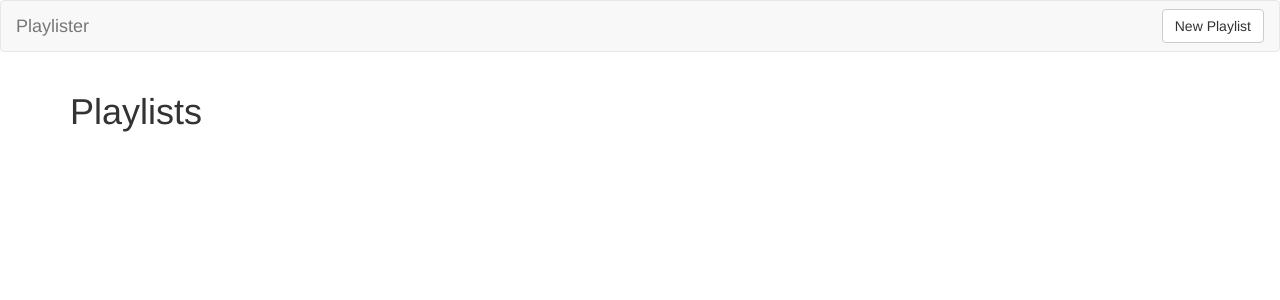
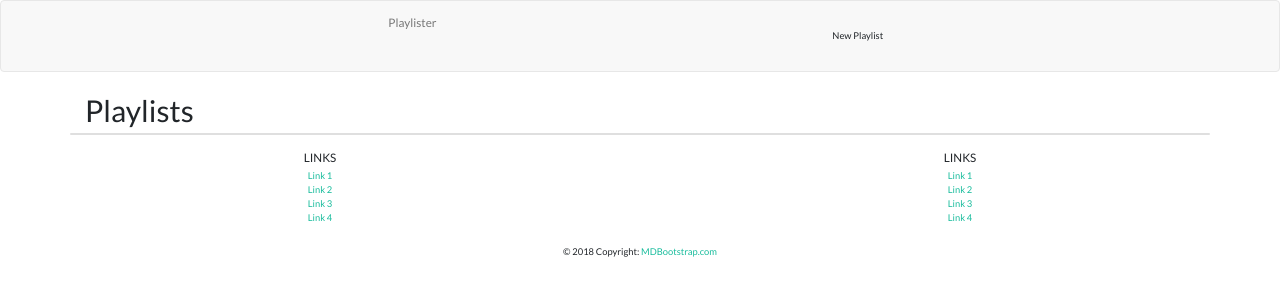
Before and after one commit to anbellouzi/playlist, a Flask app: page / in a window 1280 px wide. Shown: the top 300 px of the page. Run offline with Flask 2, Linux system fonts and the light colour scheme; data that the repository does not hold is empty; some libraries are stand-ins or nearby versions.

Commit message:
added created_at, footer, and bootstrap theme

```diff
--- a/app.py
+++ b/app.py
@@ -2,6 +2,8 @@ from flask import Flask, render_template, request, redirect, url_for
 from pymongo import MongoClient
 from bson.objectid import ObjectId
 import os
+from datetime import datetime
+
 
 
 client = MongoClient()
@@ -30,8 +32,9 @@ def playlists_submit():
         'title': request.form.get('title'),
         'description': request.form.get('description'),
         'videos': request.form.get('videos').split(),
-        'rating': request.form.get('rating')
+        'created_at': datetime.now()
     }
+    print(playlist)
     playlist_id = playlists.insert_one(playlist).inserted_id
     return redirect(url_for('playlists_show', playlist_id=playlist_id))
 
@@ -80,7 +83,12 @@ def comments_new():
     comment_id = comments.insert_one(comment).inserted_id
     return redirect(url_for('playlists_show', playlist_id=request.form.get('playlist_id')))
 
-
+@app.route('/playlists/comments/<comment_id>', methods=['POST'])
+def comments_delete(comment_id):
+    """Action to delete a comment."""
+    comment = comments.find_one({'_id': ObjectId(comment_id)})
+    comments.delete_one({'_id': ObjectId(comment_id)})
+    return redirect(url_for('playlists_show', playlist_id=comment.get('playlist_id')))
 
 host = os.environ.get('MONGODB_URI', 'mongodb://localhost:27017/Playlister')
 client = MongoClient(host=f'{host}?retryWrites=false')
--- a/templates/base.html
+++ b/templates/base.html
@@ -7,6 +7,8 @@
     <title>Playlister</title>
     <!-- Latest compiled and minified CSS -->
     <link rel='stylesheet' href='https://maxcdn.bootstrapcdn.com/bootstrap/3.3.7/css/bootstrap.min.css'>
+    <link rel='stylesheet' href='https://bootswatch.com/4/flatly/bootstrap.min.css'>
+
 </head>
 <body>
     {% include 'partials/navbar.html' %}
@@ -17,4 +19,34 @@
     <!-- Latest compiled and minified JavaScript -->
     <script src='https://maxcdn.bootstrapcdn.com/bootstrap/3.3.7/js/bootstrap.min.js'></script>
 </body>
+
+<!-- Footer -->
+<footer class='page-footer font-small blue pt-4'>
+    <div class='container-fluid text-center'>
+         <div class='row'>
+         <hr class='clearfix w-100 d-md-none pb-3'>
+         <div class='col-md-6 mb-md-0 mb-3'>
+             <h5 class='text-uppercase'>Links</h5>
+             <ul class='list-unstyled'>
+                 <li><a href='#!'>Link 1</a></li>
+                 <li><a href='#!'>Link 2</a></li>
+                 <li><a href='#!'>Link 3</a></li>
+                 <li><a href='#!'>Link 4</a></li>
+             </ul>
+         </div>
+         <div class='col-md-6 mb-md-0 mb-3'>
+             <h5 class='text-uppercase'>Links</h5>
+             <ul class='list-unstyled'>
+                 <li><a href='#!'>Link 1</a></li>
+                 <li><a href='#!'>Link 2</a></li>
+                 <li><a href='#!'>Link 3</a></li>
+                 <li><a href='#!'>Link 4</a></li>
+             </ul>
+         </div>
+         </div>
+    </div>
+    <div class='footer-copyright text-center py-3'>© 2018 Copyright:
+       <a href='https://mdbootstrap.com/education/bootstrap/'> MDBootstrap.com</a>
+    </div>
+</footer>
 </html>
--- a/templates/partials/comment.html
+++ b/templates/partials/comment.html
@@ -4,5 +4,9 @@
     <div class='card-block'>
         <h4 class='card-title'>{{ comment.title }}</h4>
         <p class='card-text'>{{ comment.content }}</p>
+        <!-- Delete link -->
+        <p><form method='POST' action='/playlists/comments/{{ comment._id }}'>
+            <button class='btn btn-link' type='submit'>Delete</button>
+        </form></p>
     </div>
 </div>
--- a/templates/playlists_show.html
+++ b/templates/playlists_show.html
@@ -5,7 +5,11 @@
 <a href='/'>Back to Home</a>
 <div class='row'>
     <div class='col-sm-6 col-sm-offset-3'>
-        <h1>{{ playlist.title }}</h1>
+      <h1>{{playlist.title}}</h1>
+      {% if playlist.created_at %}
+      <p class='text-muted'>Created on {{ playlist.created_at.strftime('%A, %d %B, %Y') }}
+        at {{ playlist.created_at.strftime('%I:%M %p') }}</p>
+      {% endif %}
         <h2>{{ playlist.description }}</h2>
         {% for video in playlist.videos %}
             <div class="card"><div class="card-body">
```
